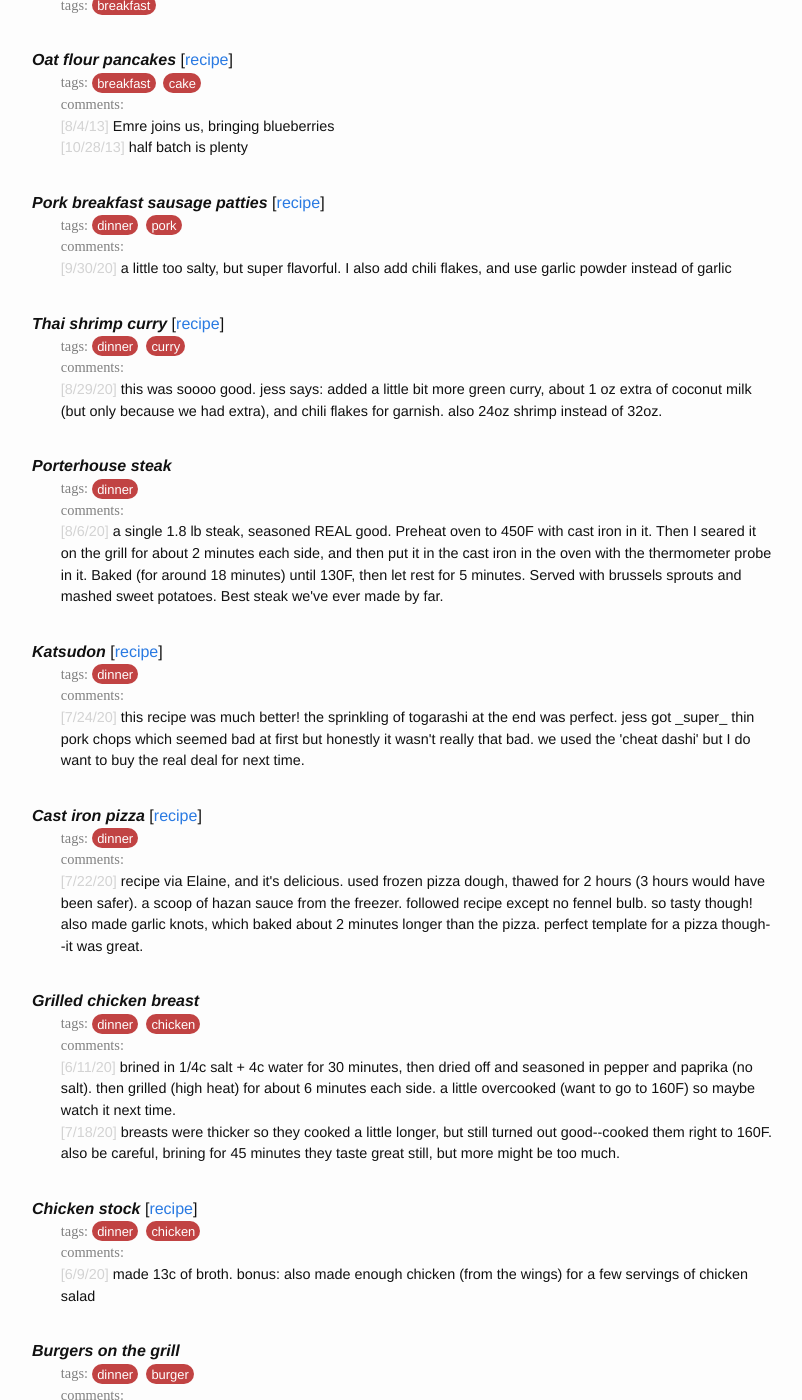
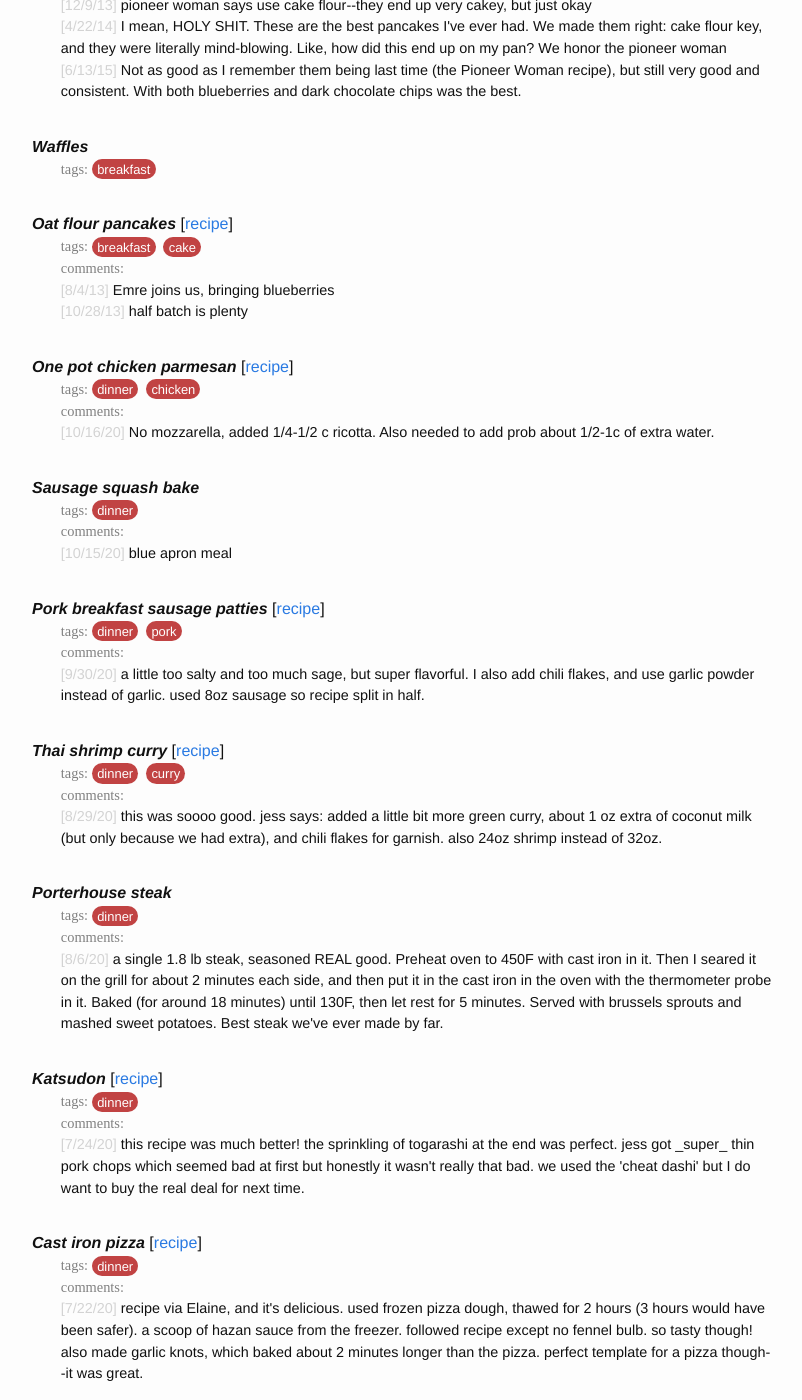
Before and after one commit to mobeets/recipes, a Jekyll site: the page built from index.html, in a window 1280 px wide and 1400 px high, scrolled down 3565 px. Shown: the whole window, without its empty margins (238-1040 px from the left). Built offline with Jekyll 4.4.1, drawn with Linux system fonts in a browser that asks for light colours; nearby versions of some CDN libraries; library files that are not in the unit come from our copies; some of the changed text lies outside the part shown.

Commit message:
data update

```diff
--- a/_data/recipes.yml
+++ b/_data/recipes.yml
@@ -1,10 +1,21 @@
+- count: 1
+  index: 10
+  nickname: ""
+  name: "hot buttered rum"
+  tags:
+  - "drink"
+  last_suggested_date: '2016-01-01'
+  recipe_urls: []
+  comments:
+  - date: "10/17/20"
+    comment: "per drink: put 1T butter + slightly less than 1T brown sugar in mug and microwave until melted. then sprinkle in a touch of cinnamon, nutmeg, and cloves. add a shot of rum (white rum is fine), and fill with boiled water."
 - count: 3
   index: 9
   nickname: ""
   name: "beer [tasting]"
   tags:
   - "drink"
-  last_suggested_date: '2016-01-01'
+  last_suggested_date: '2020-10-10'
   recipe_urls: []
   comments:
   - date: "9/13/20"
@@ -241,18 +252,42 @@
   - date: "10/28/13"
     comment: "half batch is plenty"
 - count: 1
+  index: 175
+  nickname: ""
+  name: "one pot chicken parmesan"
+  tags:
+  - "dinner"
+  - "chicken"
+  last_suggested_date: '2016-01-01'
+  recipe_urls:
+  - "https://www.thechunkychef.com/one-pot-chicken-parmesan-pasta/"
+  comments:
+  - date: "10/16/20"
+    comment: "No mozzarella, added 1/4-1/2 c ricotta. Also needed to add prob about 1/2-1c of extra water."
+- count: 1
+  index: 174
+  nickname: ""
+  name: "sausage squash bake"
+  tags:
+  - "dinner"
+  last_suggested_date: '2016-01-01'
+  recipe_urls: []
+  comments:
+  - date: "10/15/20"
+    comment: "blue apron meal"
+- count: 1
   index: 173
   nickname: ""
   name: "pork breakfast sausage patties"
   tags:
   - "dinner"
   - "pork"
-  last_suggested_date: '2016-01-01'
+  last_suggested_date: '2020-10-10'
   recipe_urls:
   - "https://www.marthastewart.com/341904/simple-homemade-sausage-patties"
   comments:
   - date: "9/30/20"
-    comment: "a little too salty, but super flavorful. I also add chili flakes, and use garlic powder instead of garlic"
+    comment: "a little too salty and too much sage, but super flavorful. I also add chili flakes, and use garlic powder instead of garlic. used 8oz sausage so recipe split in half."
 - count: 1
   index: 172
   nickname: ""
@@ -301,7 +336,7 @@
   comments:
   - date: "7/22/20"
     comment: "recipe via Elaine, and it's delicious. used frozen pizza dough, thawed for 2 hours (3 hours would have been safer). a scoop of hazan sauce from the freezer. followed recipe except no fennel bulb. so tasty though! also made garlic knots, which baked about 2 minutes longer than the pizza. perfect template for a pizza though--it was great."
-- count: 3
+- count: 4
   index: 168
   nickname: ""
   name: "grilled chicken breast"
@@ -315,6 +350,8 @@
     comment: "brined in 1/4c salt + 4c water for 30 minutes, then dried off and seasoned in pepper and paprika (no salt). then grilled (high heat) for about 6 minutes each side. a little overcooked (want to go to 160F) so maybe watch it next time."
   - date: "7/18/20"
     comment: "breasts were thicker so they cooked a little longer, but still turned out good--cooked them right to 160F. also be careful, brining for 45 minutes they taste great still, but more might be too much."
+  - date: "10/12/20"
+    comment: "grilling when windy: not a good idea (took forever)."
 - count: 1
   index: 167
   nickname: ""
@@ -464,7 +501,7 @@
   tags:
   - "dinner"
   - "beef"
-  last_suggested_date: '2019-08-10'
+  last_suggested_date: '2020-10-17'
   recipe_urls: []
   comments:
   - date: "7/6/19"
@@ -530,7 +567,7 @@
   name: "bolognese"
   tags:
   - "dinner"
-  last_suggested_date: '2019-08-10'
+  last_suggested_date: '2020-10-17'
   recipe_urls: []
   comments: []
 - count: 1
@@ -579,7 +616,7 @@
   comments:
   - date: "12/1/18"
     comment: "delicious. made cornbread on the side. (jess says to halve the broth, but it made a good amount as is so maybe let's not.) servings:9"
-- count: 3
+- count: 4
   index: 146
   nickname: ""
   name: "chicken parmesan"
@@ -597,6 +634,8 @@
     comment: "should use 28oz crushed tomatoes (not diced, otherwise too watery), and 8oz of mozzarella was fine, with 2 lbs. of chicken. also for the breadcrumbs, made 1/3c and that was plenty."
   - date: "3/11/19"
     comment: "really, this is such a simple, low-stress, delicious meal. and by the way, doubling means 2 lbs. chicken, 2 28oz tomatoes, and 12oz mozzarella. also if you don't have olive oil for the breadcrumb part, just use butter"
+  - date: "10/5/20"
+    comment: "not as good with panko. also, make sure you get the sauce seasoned/salted well because it's kinda bland otherwise. but a super easy meal, so worth figuring out how to make it good. Since we don't have the giant cast iron anymore, I cooked the 2-2.5 lbs of chicken in the two 12\" skillets and then transferred to the preheated (from the oven) 9x13."
 - count: 2
   index: 145
   nickname: ""
@@ -1107,7 +1146,7 @@
   name: "strip steaks with sauce"
   tags:
   - "dinner"
-  last_suggested_date: '2019-08-17'
+  last_suggested_date: '2020-10-24'
   recipe_urls: []
   comments:
   - date: "7/5/16"
@@ -1461,7 +1500,7 @@
   name: "mac and cheese"
   tags:
   - "dinner"
-  last_suggested_date: '2019-08-17'
+  last_suggested_date: '2020-10-24'
   recipe_urls:
   - "http://www.foodnetwork.com/recipes/ree-drummond/macaroni-and-cheese-recipe.html"
   - "http://thepioneerwoman.com/cooking/fancy-macaroni/"
@@ -1847,7 +1886,7 @@
   tags:
   - "dinner"
   - "slow-cooker"
-  last_suggested_date: '2019-08-17'
+  last_suggested_date: '2020-10-24'
   recipe_urls: []
   comments: []
 - count: 3
@@ -1968,7 +2007,7 @@
   - "dinner"
   - "curry"
   - "lamb"
-  last_suggested_date: '2019-08-17'
+  last_suggested_date: '2020-10-24'
   recipe_urls: []
   comments: []
 - count: 2
@@ -2314,7 +2353,7 @@
   tags:
   - "dinner"
   - "pasta"
-  last_suggested_date: '2019-08-17'
+  last_suggested_date: '2020-10-24'
   recipe_urls:
   - "http://www.foodnetwork.com/recipes/giada-de-laurentiis/baked-penne-with-roasted-vegetables-recipe.html"
   comments:
@@ -2704,7 +2743,7 @@
     comment: "we double it; recipe from Caitlin"
   - date: "9/14/20"
     comment: "I used four gigantic apples and it filled a 9x13. I did NOT double the recipe, unlike my last note. so both that comment and the recipe (which called for a 9x9) lied to me. but it was delicious! maybe a tad sweet, so you could probably skip the bit of white sugar in the apples themselves?"
-- count: 4
+- count: 5
   index: 60
   nickname: ""
   name: "blueberry tart"
@@ -2719,6 +2758,8 @@
     comment: "added 1t corn starch the blueberry/sugar mix, and two good squirts of lemon juice (2t?). cooked at 375F for 15 minutes, then 400F for 10 minutes."
   - date: "1/5/19"
     comment: "made in 9x9 pan"
+  - date: "10/18/20"
+    comment: "I use a mix of blueberries and raspberries."
 - count: 1
   index: 59
   nickname: ""
@@ -3460,7 +3501,7 @@
   comments:
   - date: "2/16/15"
     comment: "delicious! just add a bit more baking soda, replace quick oats for rolled oats and use just under 1 cup; add a spoonful of honey"
-- count: 13
+- count: 14
   index: 1
   nickname: "CkD1"
   name: "brownies"
@@ -3479,6 +3520,8 @@
     comment: "don't let Jess use convection...also we substitute in some cocoa for 2oz baking chocolate (and subtract off 2T butter), and it's delicious"
   - date: "12/2/17"
     comment: "recipe on the unsweetened baking chocolate box"
+  - date: "10/10/20"
+    comment: "browneyedbaker chewy recipe is a good one since it's made for 9x13. though only did 2c of sugar instead of 2.5c, and about 2/3c chocolate chips instead of 1c."
 - count: 1
   index: 6
   nickname: ""
```
